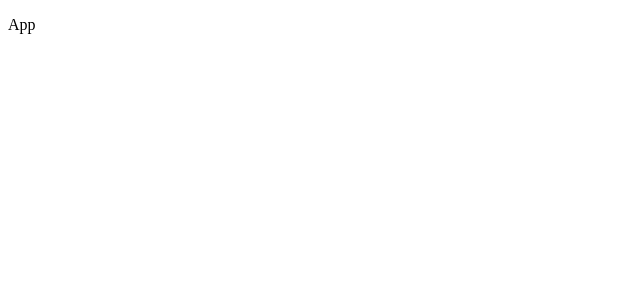
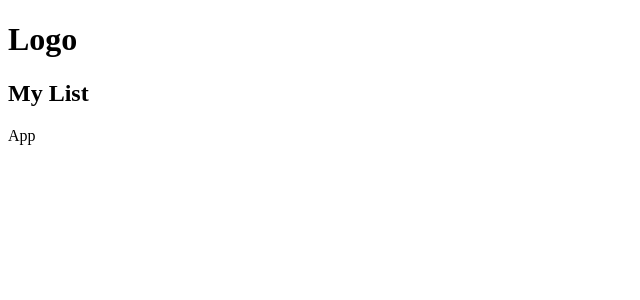
Before and after one commit to chris-fisherman/movie_review_app_wdd330_final_project, a React (Vite) app: page / in a window 1280 px wide. Shown: the top 300 px of the page, without its empty margins (0-640 px from the left). Built offline with nearby package versions, Linux system fonts and the light colour scheme.

Commit message:
Header Component Added to Main

```diff
--- a/src/components/Header.jsx
+++ b/src/components/Header.jsx
@@ -1,4 +1,4 @@
-import { HeaderMain } from "./HeaderMain";
+import { HeaderMain } from "./HeaderMain"
 
 export const Header = () => {
     return (
--- a/src/main.jsx
+++ b/src/main.jsx
@@ -1,10 +1,15 @@
 import React from 'react'
 import ReactDOM from 'react-dom/client'
+
+import { Header } from './components/Header.jsx'
 import App from './App.jsx'
+
 import './css/index.css'
 
 ReactDOM.createRoot(document.getElementById('root')).render(
   <React.StrictMode>
+    <Header />
+
     <App />
   </React.StrictMode>,
 )
```
